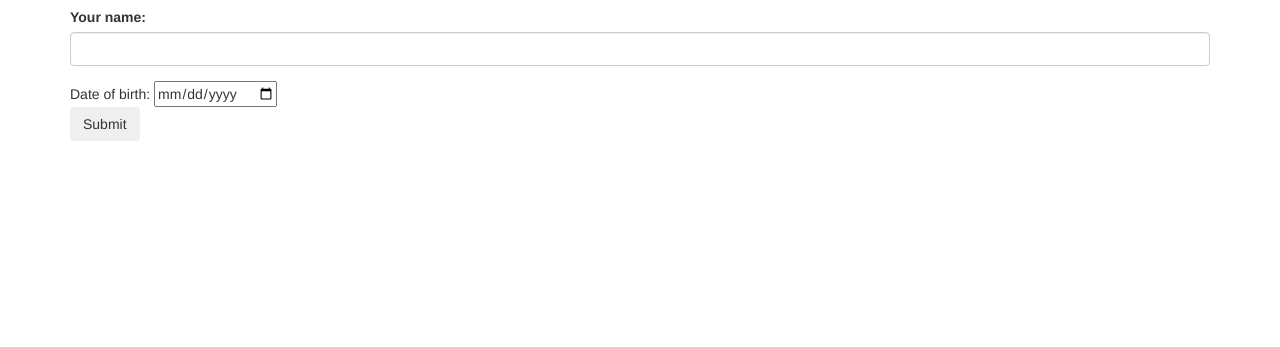
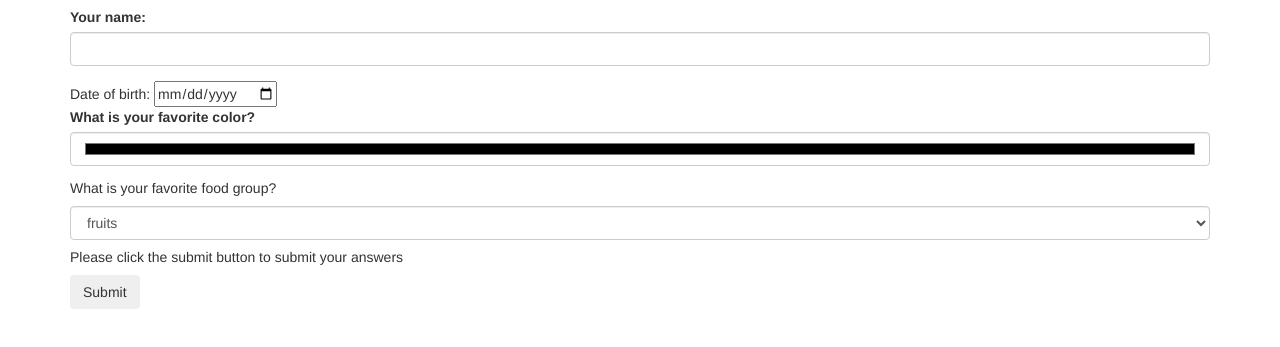
Before and after one commit to RuthieRNewman/add-remove, a plain HTML site: page survey/index.html in a window 1280 px wide. Shown: the part 63-410 px from the top of the page. Drawn offline with Linux system fonts and the light colour scheme; files whose address does not match are found by name.

Commit message:
add color form input type to prompt and store user favorite color, add select boxes to prompt user to select favorite food group.

```diff
--- a/survey/index.html
+++ b/survey/index.html
@@ -17,14 +17,32 @@
        <label for="yourName">Your name:</label>
        <input id="yourName" class="form-control" type="text">
      </div>
+
      <!add date input type for birthdate prompt>
      <div class="form-group>
        <label for="born">Date of birth:</label>
        <input id="born" class="form=control" type="date">
      </div>
+
      <!add color form input type>
+     <div class="form-group">
+       <label for="color">What is your favorite color?</label>
+       <input id="color" class="form-control" type="color">
+     </div>
+
+     <!add select boxes for fav food group>
+     <h5>What is your favorite food group?</h5>
+     <select class="form-control" id="beverage">
+       <option>fruits</option>
+       <option>Vegetables</option>
+       <option>Grains</option>
+       <option>Dairy</option>
+       <option>meat</option>
+     </select>
+
     <div>
       <!add a clickable submit button>
+      <h5>Please click the submit button to submit your answers</h5>
       <button type="submit" class="btn">Submit</button>
     </div>
 
--- a/survey/js/scripts.js
+++ b/survey/js/scripts.js
@@ -11,3 +11,10 @@ const dob = $("#born").val();
 event.preventDefault();
 });
 });
+
+$(document).ready(function(){
+  $(#color).submit(function(){
+  const favColor = $("#color").val();
+  event.preventDefault();
+  });
+  });
```
